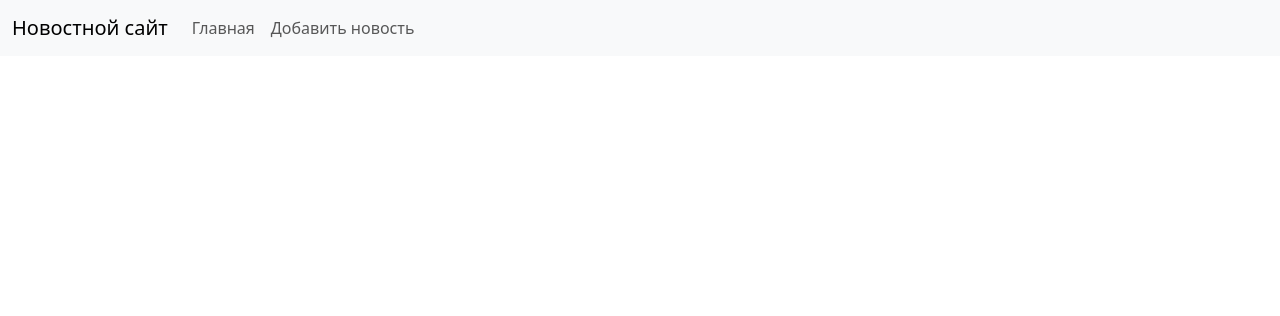
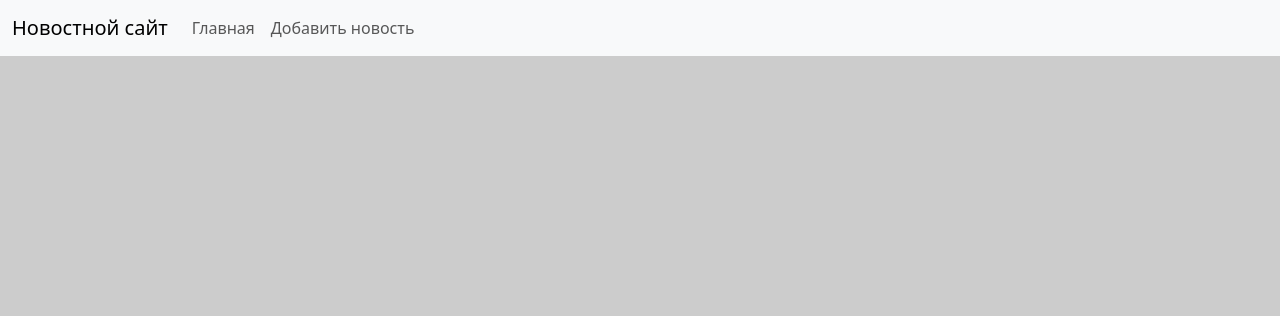
Before and after one commit to xiao-landuo/Testsite, a Django app: page / in a window 1280 px wide. Shown: the top 316 px of the page. Run offline with Django 5.2, Linux system fonts and the light colour scheme; data that the repository does not hold is empty; some libraries are stand-ins or nearby versions.

Commit message:
исправлена ошибка в css файле

```diff
--- a/mysite/mysite/static/css/style.css
+++ b/mysite/mysite/static/css/style.css
@@ -1,3 +1,3 @@
-body(
-    background - color: #ccc;
-)
+body {
+    background-color: #ccc;
+  }
```
